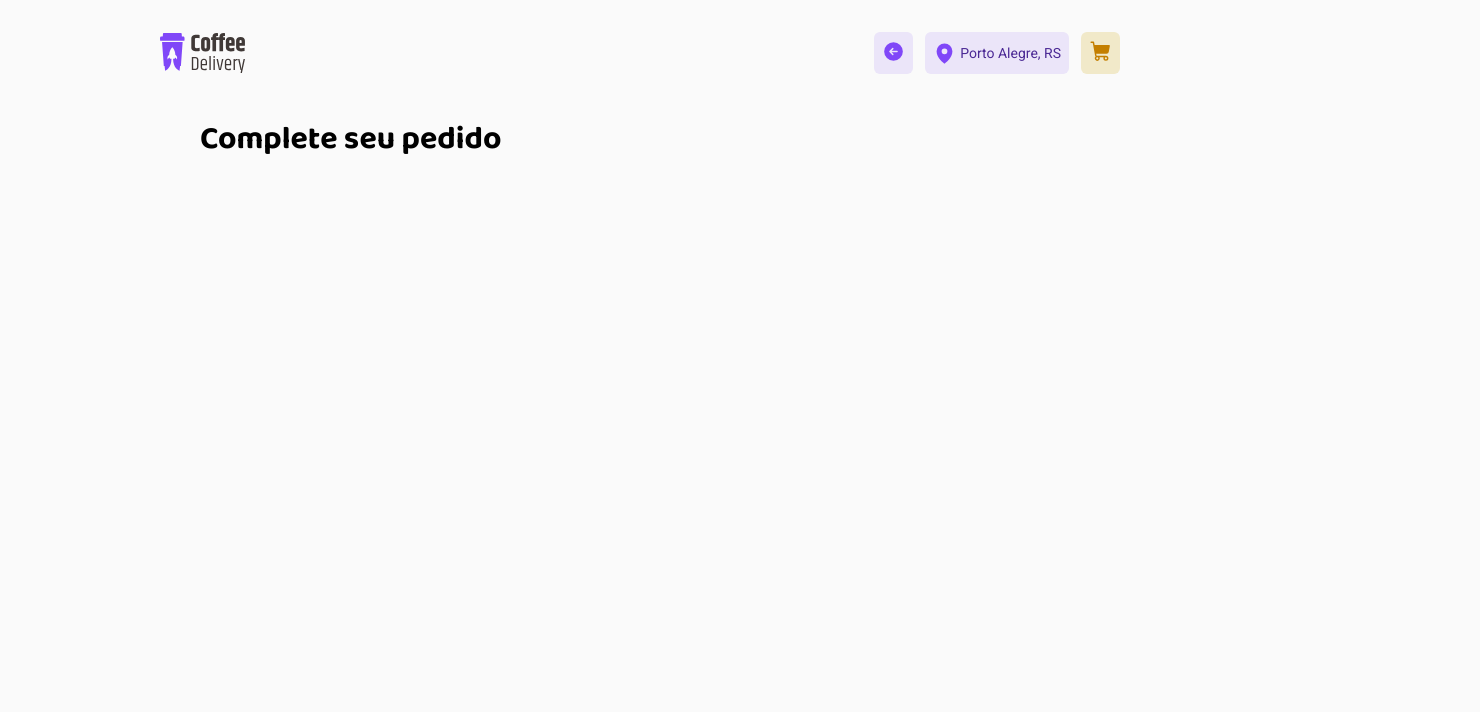
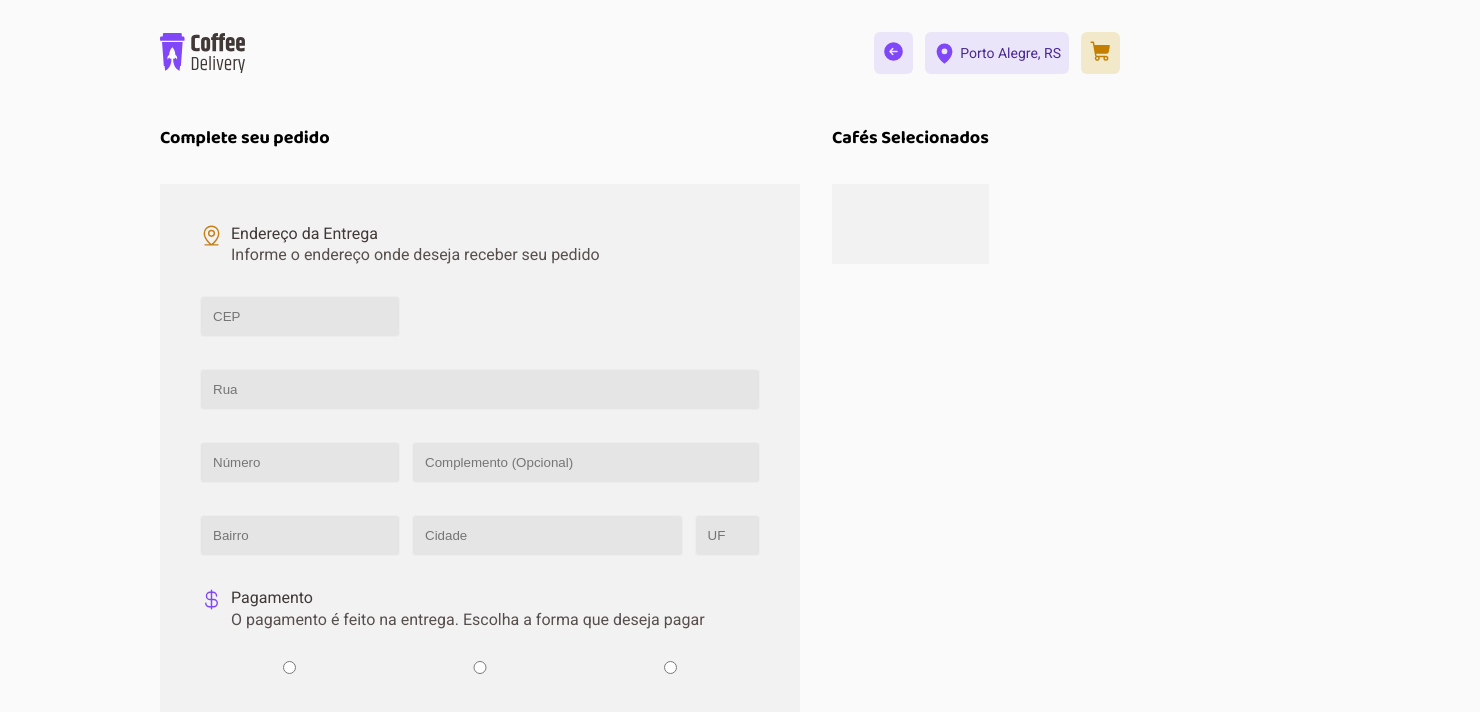
Before and after one commit to Prattiz/Coffee-Delivery, a React (Vite) app: page /cart in a window 1280 px wide. Shown: the top 712 px of the page, 1480 px wide, since content can reach past the window. Built offline with nearby package versions, Linux system fonts and the light colour scheme.

Commit message:
UPDATE PROJECT

```diff
--- a/src/components/header.styles.ts
+++ b/src/components/header.styles.ts
@@ -31,16 +31,7 @@ export const Container = styled.header`
         background: ${props => props.theme["yellow_100"]}; ;
     }
 
-    button.sr-only {
-        position: absolute;
-        width: 1px;
-        height: 1px;
-        padding: 0;
-        overflow: hidden;
-        clip: rect(0, 0, 0, 0);
-        white-space: nowrap;
-        border: 0;
-    }
+
 
     .backButton{
         background-color: ${props => props.theme["purple_100"]};
@@ -52,9 +43,9 @@ export const Container = styled.header`
         padding: 3.2rem;
 
         div{
-        display: flex;
-        flex-direction: column;
-        margin-top: 12px;
+            display: flex;
+            flex-direction: column;
+            margin-top: 12px;
         }
     }
 
--- /dev/null
+++ b/src/pages/Cart/components/Order/index.tsx
@@ -0,0 +1,87 @@
+import { Container, Content, CooffeCard } from "./styles";
+import { MapPinLine, CurrencyDollar } from "@phosphor-icons/react";
+
+
+export function Order(){
+    return(
+        <Container>
+
+            <form action="">
+            <Content>
+                <h1>Complete seu pedido</h1>
+
+                    <CooffeCard>
+                        <header>
+                            <MapPinLine size={23} color="#C47F17" />
+
+                            <div>
+                                <span>Endereço da Entrega</span>
+                                <p>Informe o endereço onde deseja receber seu pedido</p>
+                            </div>
+                        </header>
+
+
+
+                        <input type="text" id="cep" placeholder="CEP" />
+                        <label htmlFor="cep">CEP</label>
+
+                        <input type="text" id="rua" placeholder="Rua" />
+                        <label htmlFor="rua">Rua</label>
+
+                        <div>
+                            <input type="text" id="numero" placeholder="Número" />
+                            <label htmlFor="numero">Número</label>
+
+                            <input type="text" id="complemento" placeholder="Complemento (Opcional)" />
+                            <label htmlFor="complemento">Complemento (Opcional)</label>
+                        </div>
+
+                        <div>
+
+                            <input type="text" id="bairro" placeholder="Bairro" />
+                            <label htmlFor="bairro">Bairro</label>
+
+                            <input type="text" id="cidade" placeholder="Cidade" />
+                            <label htmlFor="cidade">Cidade</label>
+
+                            <input type="text" id="uf" placeholder="UF" />
+                            <label htmlFor="uf">Uf</label>
+
+                        </div>
+
+
+                        <footer>
+                            <CurrencyDollar size={23} color="#8047F8" />
+
+                            <div>
+                                <span>Pagamento</span>
+                                <p>O pagamento é feito na entrega. Escolha a forma que deseja pagar</p>
+                            </div>
+                        </footer>
+
+                        <div className="payme">
+                            <input type="radio" id="cartaoCredito" value="cartaoCredito"/>
+                            <label htmlFor="cartaoCredito">Cartão de Crédito</label>
+
+                            <input type="radio" id="cartaoDebito" value="cartaoDebito"/>
+                            <label htmlFor="cartaoDebito">Cartão de Débito</label>
+
+                            <input type="radio" id="dinheiro" value="dinheiro"/>
+                            <label htmlFor="dinheiro">Dinheiro</label>
+
+                        </div>
+
+                    </CooffeCard>
+
+                </Content>
+
+                <Content>
+                    <h1>Cafés Selecionados</h1>
+
+                    <CooffeCard></CooffeCard>
+                </Content>
+            </form>
+
+        </Container>
+    )
+}
--- /dev/null
+++ b/src/pages/Cart/components/Order/styles.ts
@@ -0,0 +1,74 @@
+import styled from "styled-components";
+
+export const Container = styled.div`
+
+    margin-top: 5rem;
+
+    h1{
+        font-size: 1.8rem;
+    }
+
+    form{
+        display: flex;
+        gap:3.2rem;
+    }
+`
+
+export const Content = styled.main`
+
+    max-width: 640px;
+    display: flex;
+    flex-direction: column;
+    gap: 3.2rem;
+
+    header, footer{
+        display: flex;
+
+        gap: 8px;
+        line-height: 1.2;
+        color:${props => props.theme["gray_400"]};
+
+        span{
+            color:${props => props.theme["gray_500"]};
+        }
+
+        div{
+            flex-direction: column;
+            gap:2px;
+        }
+    }
+`
+
+export const CooffeCard = styled.div`
+
+    padding: 4rem;
+    display: flex;
+    flex-direction: column;
+    gap:3.2rem;
+    background-color:${props => props.theme["white_300"]};
+
+    input, label{
+        width: 100%;
+        padding: 1.2rem;
+        border-radius: 4px;
+        background-color: ${props => props.theme["white_500"]};
+        color: ${props => props.theme["gray_300"]};
+        border: 1px solid ${props => props.theme["white_400"]};
+    }
+
+    div{
+            display: flex;
+            gap:1.2rem;
+    }
+
+    #cep, #numero, #bairro{
+            width: 20rem;
+        }
+
+    #uf{
+        width: 20%;
+    }
+
+
+
+`
--- a/src/pages/Cart/index.tsx
+++ b/src/pages/Cart/index.tsx
@@ -1,18 +1,14 @@
-import { Container, Details } from "./styles";
 import { Header } from "../../components/Header";
+import { Order } from "./components/Order";
 
 export function Cart() {
 
     return (
-      <Container>
+      <div>
         <Header isOutOfHome={true}/>
 
-        <Details>
-          <h1>Complete seu pedido</h1>
+        <Order/>
 
-
-        </Details>
-
-      </Container>
+      </div>
     )
   }
--- a/src/pages/Cart/styles.ts
+++ /dev/null
@@ -1,15 +0,0 @@
-import styled from "styled-components";
-
-export const Container = styled.div`
-
-
-`
-
-export const Details = styled.div`
-
-    padding: 4rem;
-
-    div{
-        margin-top: 5.2rem;
-    }
-`
--- a/src/pages/Home/components/Card/index.tsx
+++ b/src/pages/Home/components/Card/index.tsx
@@ -1,4 +1,5 @@
 import { Container, Apresentation } from "./styles";
+import { ShoppingCartSimple } from "@phosphor-icons/react";
 
 
 interface AllCoffeProps {
@@ -26,12 +27,13 @@ export function Card({ image, name, text, tags }: AllCoffeProps){
         <Container>
             <Apresentation>
                 <img src={image} alt={name} />
-
-                {
-                tags.map((tag, index) => (
-                    <CoffeeTag key={index} tag={tag}/>
-                ))
-                }
+                <div>
+                    {
+                    tags.map((tag, index) => (
+                        <CoffeeTag key={index} tag={tag}/>
+                    ))
+                    }
+                </div>
 
                 <h1>{name}</h1>
                 <p>{text}</p>
@@ -39,7 +41,7 @@ export function Card({ image, name, text, tags }: AllCoffeProps){
 
             <div>
                 <span>R$ 9:90</span>
-                <h1>os botões</h1>
+                <button><ShoppingCartSimple size={22} color="#fff" weight="fill"/></button>
             </div>
         </Container>
     )}
--- a/src/pages/Home/components/Card/styles.ts
+++ b/src/pages/Home/components/Card/styles.ts
@@ -4,12 +4,73 @@ export const Container = styled.div`
 
     width: 25.6rem;
     height: 31rem;
-
+    padding: 2rem;
     border-radius: 6px 36px;
     background:  ${props => props.theme["white_300"]};
+
+
+    div{
+
+        display: flex;
+        padding-top: 1rem;
+        align-items: center;
+        gap: 8px;
+
+        span{
+            font-size: 2.4rem;
+            font-family: 'Baloo 2';
+            font-weight: bold;
+            color: ${props => props.theme["gray_400"]};
+        }
+    }
+
+    button{
+        background-color: ${props => props.theme["purple_800"]};
+        border-radius: 8px;
+        padding: 8px;
+    }
 `
 
 export const Apresentation = styled.div`
 
+    display: flex;
+    flex-direction: column;
+    align-items: center;
+    justify-content: center;
 
+
+    img{
+        margin-top: -5rem;
+        height: 12rem;
+        width: 12rem;
+
+    }
+
+    h1{
+        font-size: 2rem;
+        color: ${props => props.theme["gray_500"]};
+        line-height: 1;
+        margin-bottom: 8px;
+    }
+
+    p{
+        color: ${props => props.theme["gray_300"]};
+        line-height: 130%;
+        font-size: 1.4rem;
+        text-align: center;
+        margin-bottom: 1rem;
+    }
+
+    div{
+        display: flex;
+        gap: 1rem;
+
+        span{
+            font-weight: bold;
+            padding: 4px 8px;
+            font-size: 1rem;
+            color: ${props => props.theme["yellow_800"]};
+            background-color: ${props => props.theme["yellow_100"]};
+        }
+    }
 `
--- a/src/pages/Home/components/Coffee's/styles.ts
+++ b/src/pages/Home/components/Coffee's/styles.ts
@@ -3,8 +3,8 @@ import styled from "styled-components";
 
 
 export const Content = styled.div`
-
+    margin-top: 5.4rem;
     display: grid;
     grid-template-columns: repeat(4, 1fr);
-    grid-gap: 10px;
+    grid-gap: 40px;
     `
--- a/src/styles/global.ts
+++ b/src/styles/global.ts
@@ -19,7 +19,8 @@ body{
     font-size: 1.6rem;
     padding: 3.2rem 16rem;
     -webkit-font-smoothing: antialiased;
-
+    overflow-y: auto;
+    overflow-x: hidden;
 }
 
 h1{
@@ -35,6 +36,17 @@ button {
     border: none;
 }
 
+.sr-only, label {
+    position: absolute;
+    width: 1px;
+    height: 1px;
+    padding: 0;
+    overflow: hidden;
+    clip: rect(0, 0, 0, 0);
+    white-space: nowrap;
+    border: 0;
+}
+
 button:hover{
     filter: brightness(1.02);
 }
```
